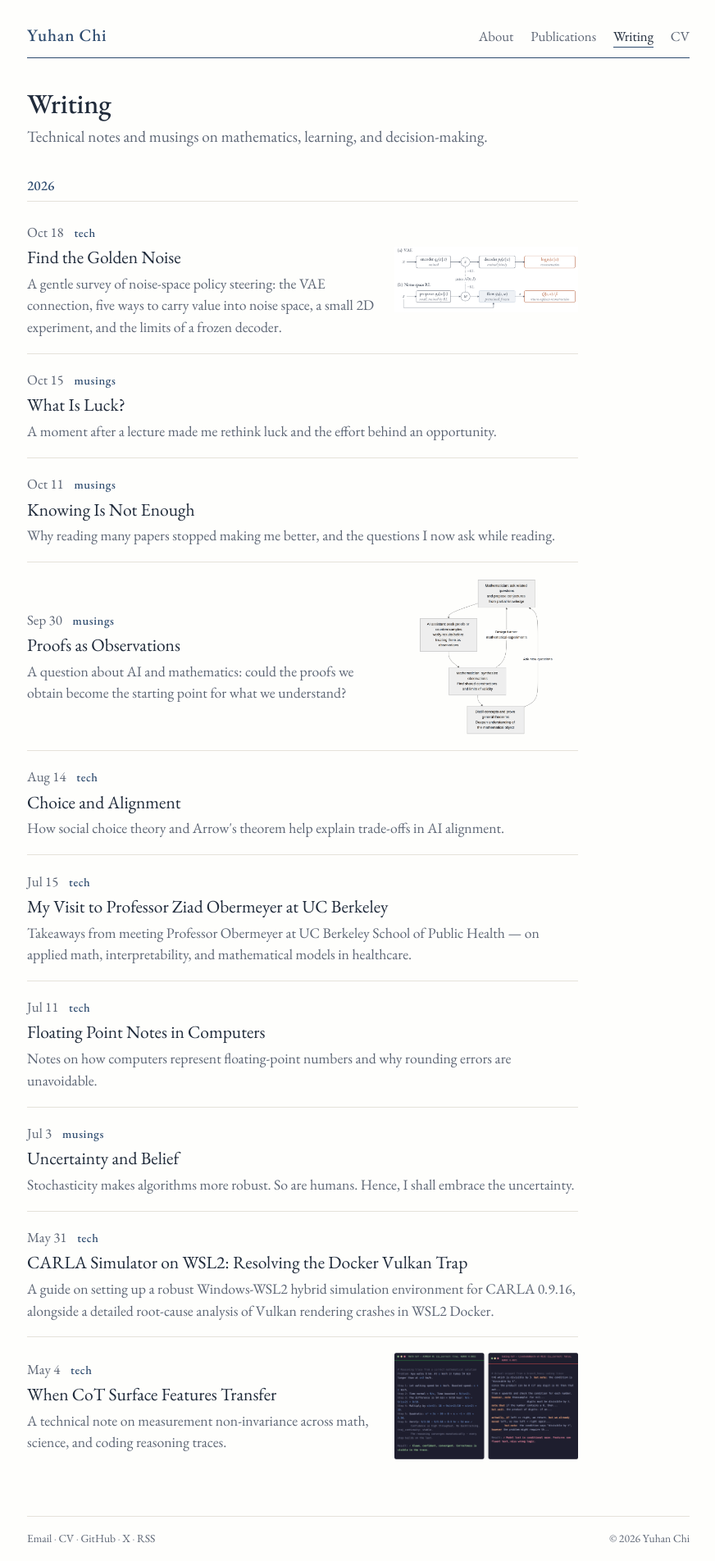
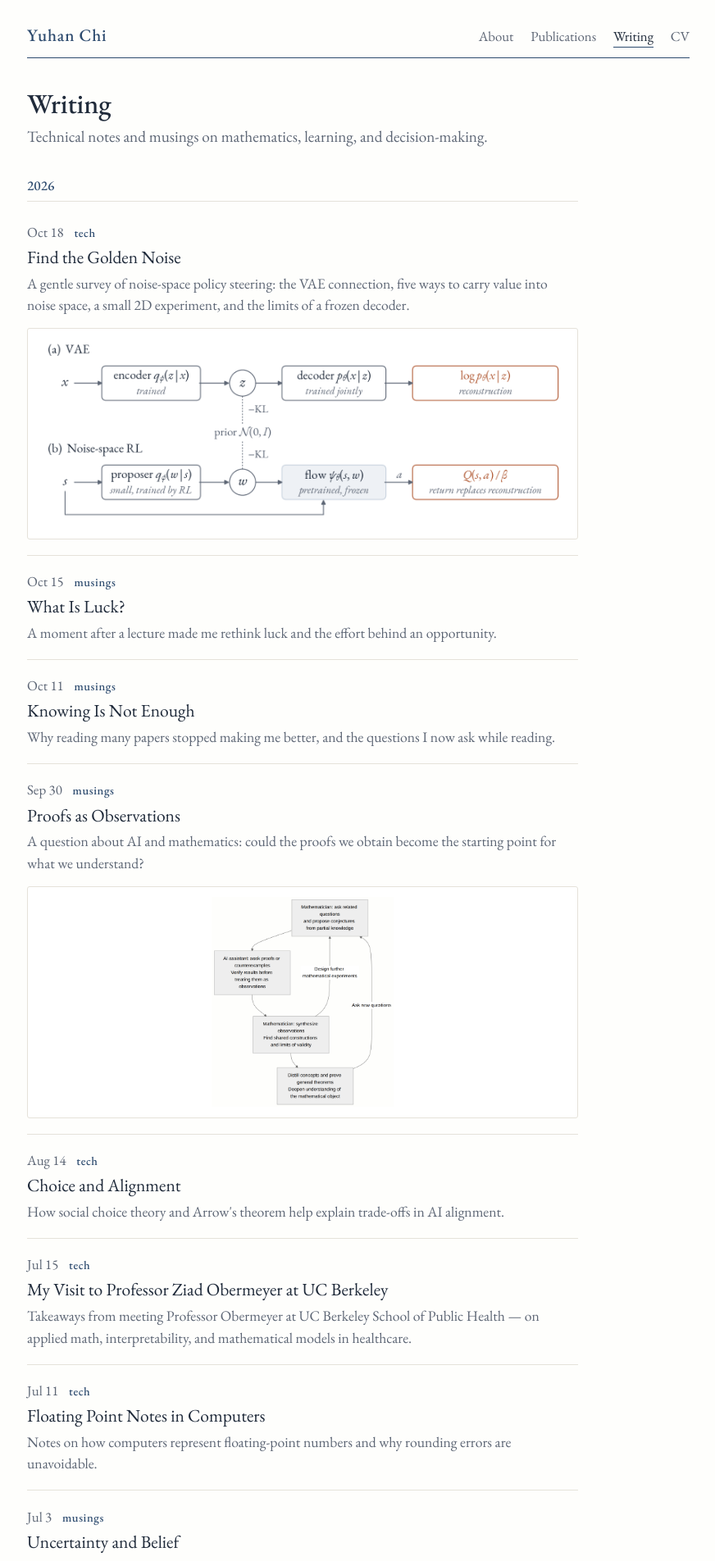
Before and after one commit to yuhanchi/yuhanchi.github.io, a Jekyll site: the page built from writing.md, in a window 1280 px wide. Shown: the top 1904 px of the page at 82% size, without its empty margins (203-1075 px from the left). Built offline with Jekyll 4.4.1, drawn with Linux system fonts in a browser that asks for light colours; some web fonts are replaced.

Commit message:
Expand golden-noise open questions; enlarge Writing previews
Add open questions on what a frozen decoder allows, why a simple noise
proposer helps, and decoupled versus joint training. Show Writing index
preview images in a full-width frame below the summary.

Co-Authored-By: Claude Opus 5.5 <noreply@anthropic.com>

```diff
--- a/_includes/k/writing.html
+++ b/_includes/k/writing.html
@@ -10,7 +10,7 @@
     <ul class="post-list">
       {%- for p in y.items %}
       <li class="post-item">
-        <a class="writing-entry{% if p.preview_image %} writing-entry--illustrated{% endif %}" href="{{ p.url | relative_url }}">
+        <a class="writing-entry" href="{{ p.url | relative_url }}">
           <div class="post-copy">
             <div class="post-entry-meta">
               <time class="post-date" datetime="{{ p.date | date_to_xmlschema }}">{{ p.date | date: "%b %-d" }}</time>
--- a/assets/css/base.css
+++ b/assets/css/base.css
@@ -148,21 +148,20 @@ ul.post-list, ul.project-list, ol.pub-list, ul.exp-list, ul.misc-list { list-sty
 .year-title { font-family: var(--font-head); font-size: 1.05rem; font-weight: 600; color: var(--muted); margin: 0 0 .35rem; padding-bottom: .3rem; border-bottom: 1px solid var(--line); }
 .writing .post-item { display: block; padding: 1.15rem 0; border-bottom: 1px solid var(--line); }
 .writing .post-item:last-child { border-bottom: 0; }
-.writing-entry { display: grid; grid-template-columns: minmax(0, 1fr); gap: 1.5rem; align-items: center; text-decoration: none; }
-.writing-entry--illustrated { grid-template-columns: minmax(0, 1fr) 14rem; }
+.writing-entry { display: grid; grid-template-columns: minmax(0, 1fr); gap: .9rem; text-decoration: none; }
 .post-copy { min-width: 0; }
 .post-entry-meta { display: flex; align-items: baseline; gap: .8rem; margin-bottom: .2rem; }
 .writing .post-cat { margin: 0; }
 .writing .post-link { display: block; font-size: 1.12em; line-height: 1.3; margin-bottom: .3rem; }
 .writing .post-excerpt { line-height: 1.5; }
 .writing-entry:hover .post-link, .writing-entry:focus-visible .post-link { color: var(--accent); }
-.post-preview { display: flex; align-items: center; justify-content: center; }
-.post-preview img { width: 100%; max-height: 12rem; object-fit: contain; }
+.post-preview { display: flex; align-items: center; justify-content: center; padding: .8rem; background: var(--surface); border: 1px solid var(--line); border-radius: 3px; transition: border-color .15s; }
+.writing-entry:hover .post-preview, .writing-entry:focus-visible .post-preview { border-color: var(--accent); }
+.post-preview img { width: auto; max-width: 100%; max-height: 16rem; object-fit: contain; }
 
 @media (max-width: 560px) {
-  .writing-entry--illustrated { grid-template-columns: minmax(0, 1fr); gap: .9rem; }
-  .post-preview { justify-content: flex-start; }
-  .post-preview img { width: auto; max-width: 100%; max-height: 13rem; }
+  .post-preview { padding: .5rem; }
+  .post-preview img { max-height: 12rem; }
 }
 
 /* cv */
```
Also changed, not shown: README.md (+1 -1 lines), _posts/2026-10-18-find-the-golden-noise.md (+3 -2 lines).
